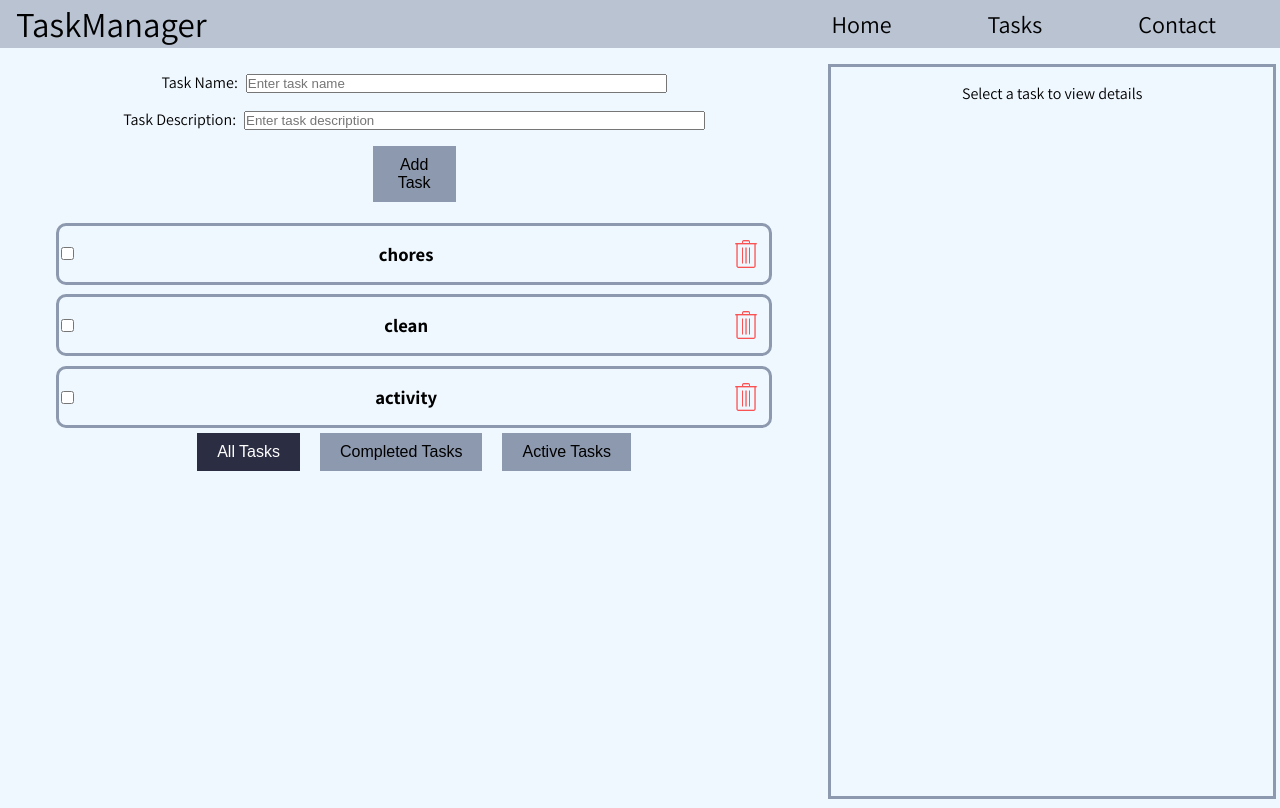
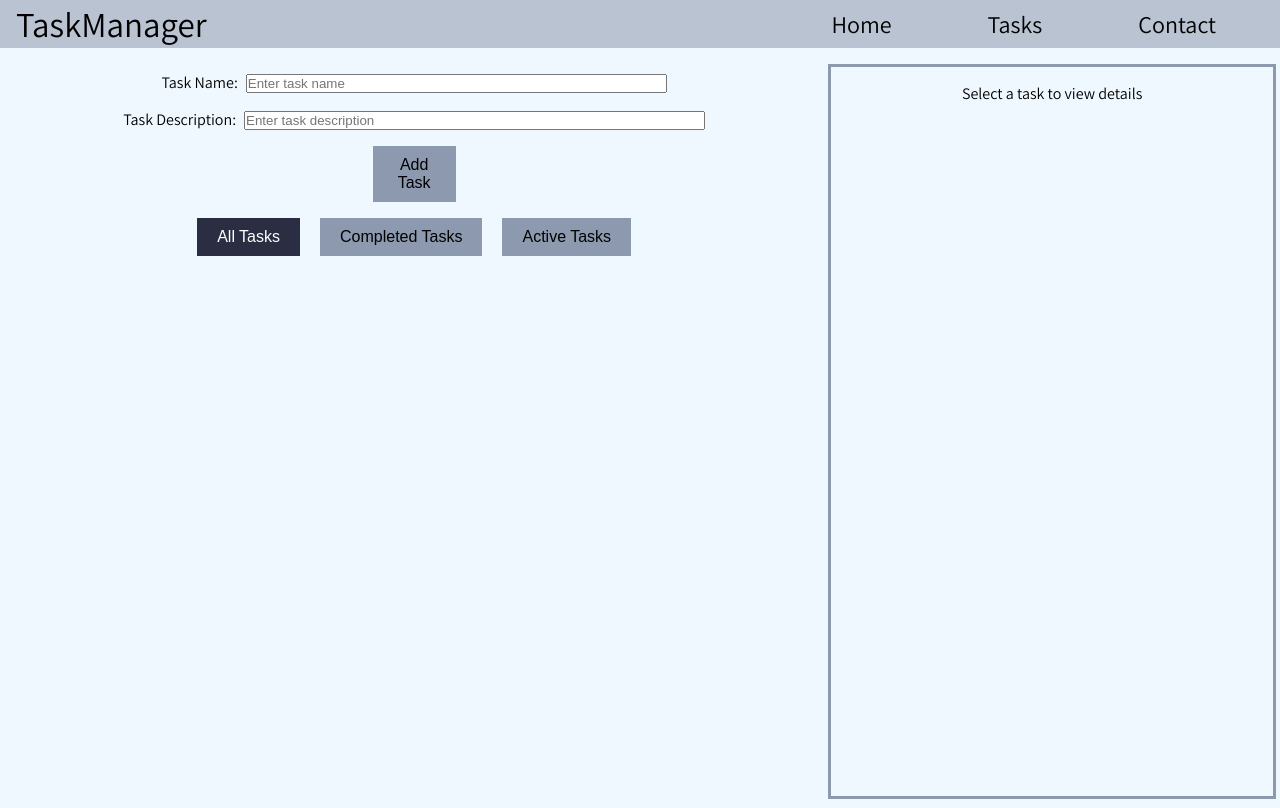
Before and after one commit to Kpeeler51/Task-Manager-Website, a React (Vite) app: page /tasks in a window 1280 px wide. Built offline with nearby package versions, Linux system fonts and the light colour scheme.

Commit message:
Removed placeholder tasks from task list

```diff
--- a/src/components/Tasks/Tasks.tsx
+++ b/src/components/Tasks/Tasks.tsx
@@ -15,9 +15,6 @@ interface Task {
 export default function Tasks() {
   // state for storing all tasks and their status.
   const [tasks, setTasks] = useState<Task[]>([
-    {task:'chores', desc: 'take out trash', completed: false},
-    {task: 'clean', desc: 'clean room', completed: false},
-    {task: 'activity', desc: 'physical activity', completed: false},
   ]);
 
   // State for current filter selection.
```
